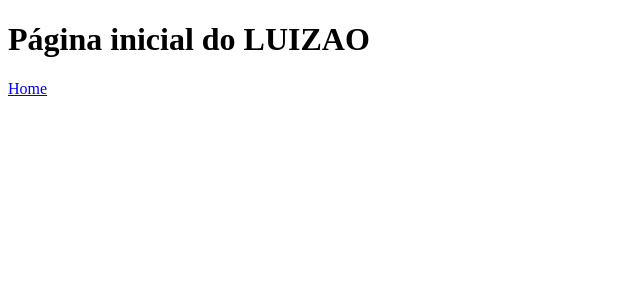
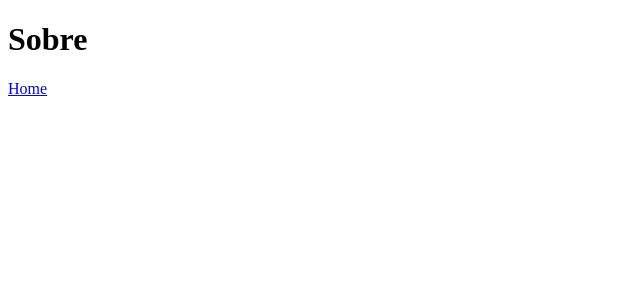
Before and after one commit to eholuizao/teste-nextjs, a Next.js app: page /sobre in a window 1280 px wide. Shown: the top 300 px of the page, without its empty margins (0-640 px from the left). Built offline with nearby package versions, Linux system fonts and the light colour scheme.

Commit message:
att pagina sobre

```diff
--- a/pages/sobre.js
+++ b/pages/sobre.js
@@ -1,7 +1,7 @@
 function Sobre() {
   return (
     <div>
-      <h1>Página inicial do LUIZAO</h1>
+      <h1>Sobre</h1>
       <a href="/">Home</a>
     </div>
   );
```
